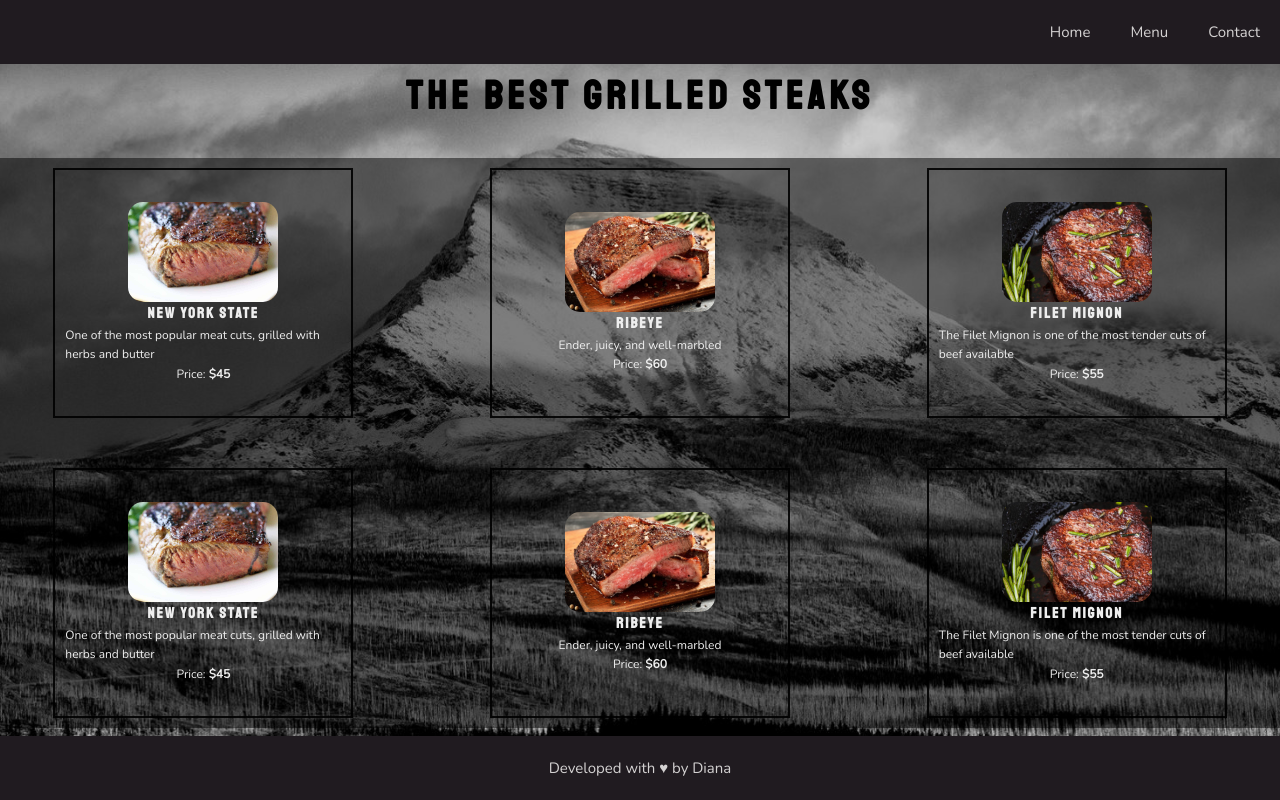
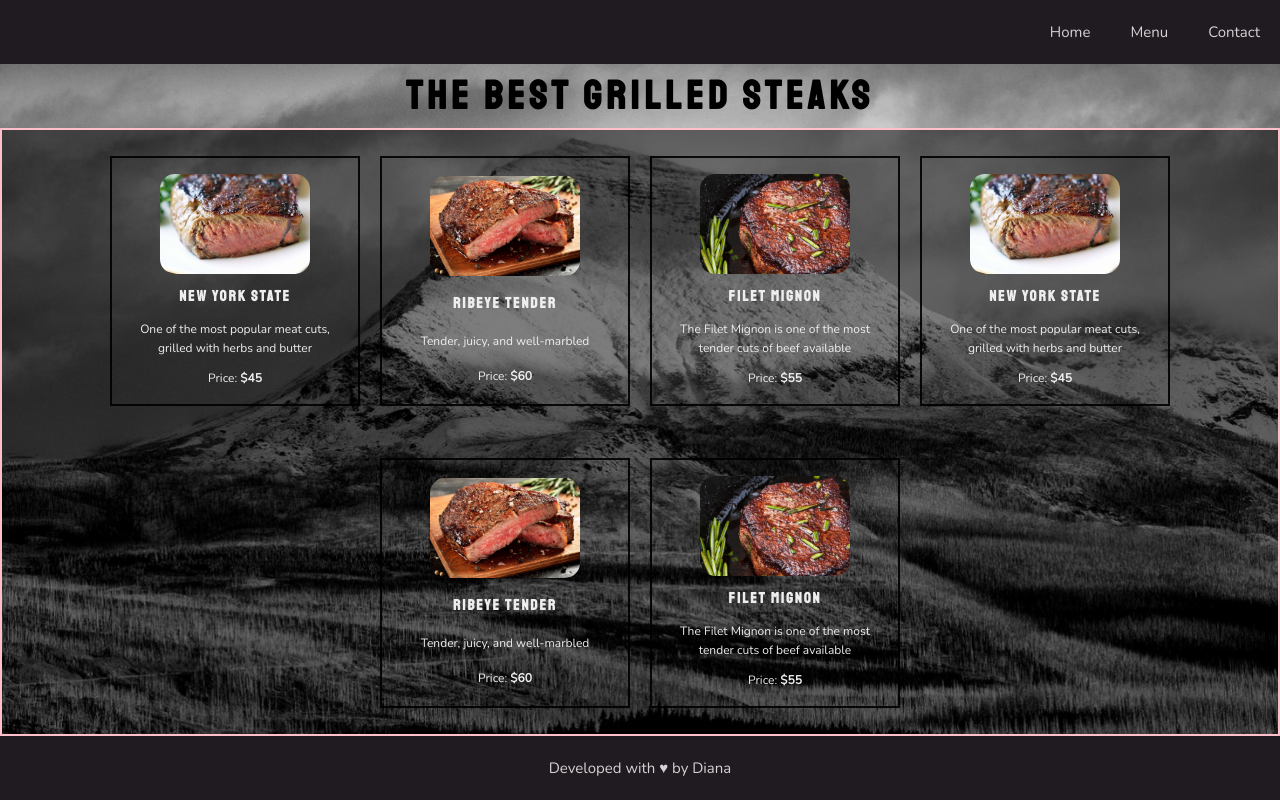
Before and after one commit to Diana2x/ValleyGrill, a plain HTML site: page index.html in a window 1280 px wide. Both pictures are taken after a click on the button "Menu". Drawn offline with nearby package versions, Linux system fonts and the light colour scheme; files whose address does not match are found by name.

Commit message:
fixing menu

```diff
--- a/style.css
+++ b/style.css
@@ -27,12 +27,15 @@ html {
 }
 #content {
   background-image: url("images/ValleyBackground3.png");
+  position: fixed;
+  background-color: black;
   width: 100%;
   height: 100vh;
   background-position: center;
   background-repeat: no-repeat;
   background-size: cover;
   font-family: var(--font-text);
+  overflow: scroll;
 }
 .navbar{
     background-color: rgba(32, 27, 32);
@@ -100,11 +103,13 @@ html {
   right:0;
 }
 
+/* MENU AREA */
+
 .menu {
   display: flex;
   flex-direction: column;
   align-items: center;
-  justify-content: space-between;
+  width: 100%;
 }
 
 .menu h1 {
@@ -116,27 +121,26 @@ html {
 .menu-container {
   background-color: rgba(0, 0, 0, 0.5);
   color: var(--font-color);
-  margin: 30px;
-  display: grid;
-  grid-template-columns: repeat(3, 1fr);
-  grid-auto-rows: 1fr;
-  grid-column-gap: 30px;
-  grid-row-gap: 30px;
+  display: flex;
+  flex-wrap: wrap;
+  align-items: center;
+  justify-content: center;
   width: 100%;
-  place-items: center;
+  height: calc(100vh - 16vh - 64px);
+  border: 2px solid pink;
 }
 
 .menu-item {
   border: 2px solid var(--background-dark);
-  flex-grow: 1;
-  display: flex;
-  flex-direction: column;
-  align-items: center;
+  width: 250px;
+  height: 250px;
+  display: grid;
+  align-content: space-around;
   justify-content: center;
-  width: 300px;
-  height: 250px;
   padding: 10px;
   margin: 10px;
+  text-align: center;
+  place-items: center;
 }
 
 .menu-item h2 {
@@ -148,10 +152,14 @@ html {
 .menu-item p {
   font-size: 1.2rem;
 }
+.food-description{
+  text-align: center;
+}
 
 .menu-item img {
   width: 150px;
   height: 100px;
   border-radius: 15px;
   object-fit: cover;
+  place-items: center;
 }
```
Also changed, not shown: main.js (+1 -1 lines), images/Ribeyetender.png (renamed from images/ribeye.png).
